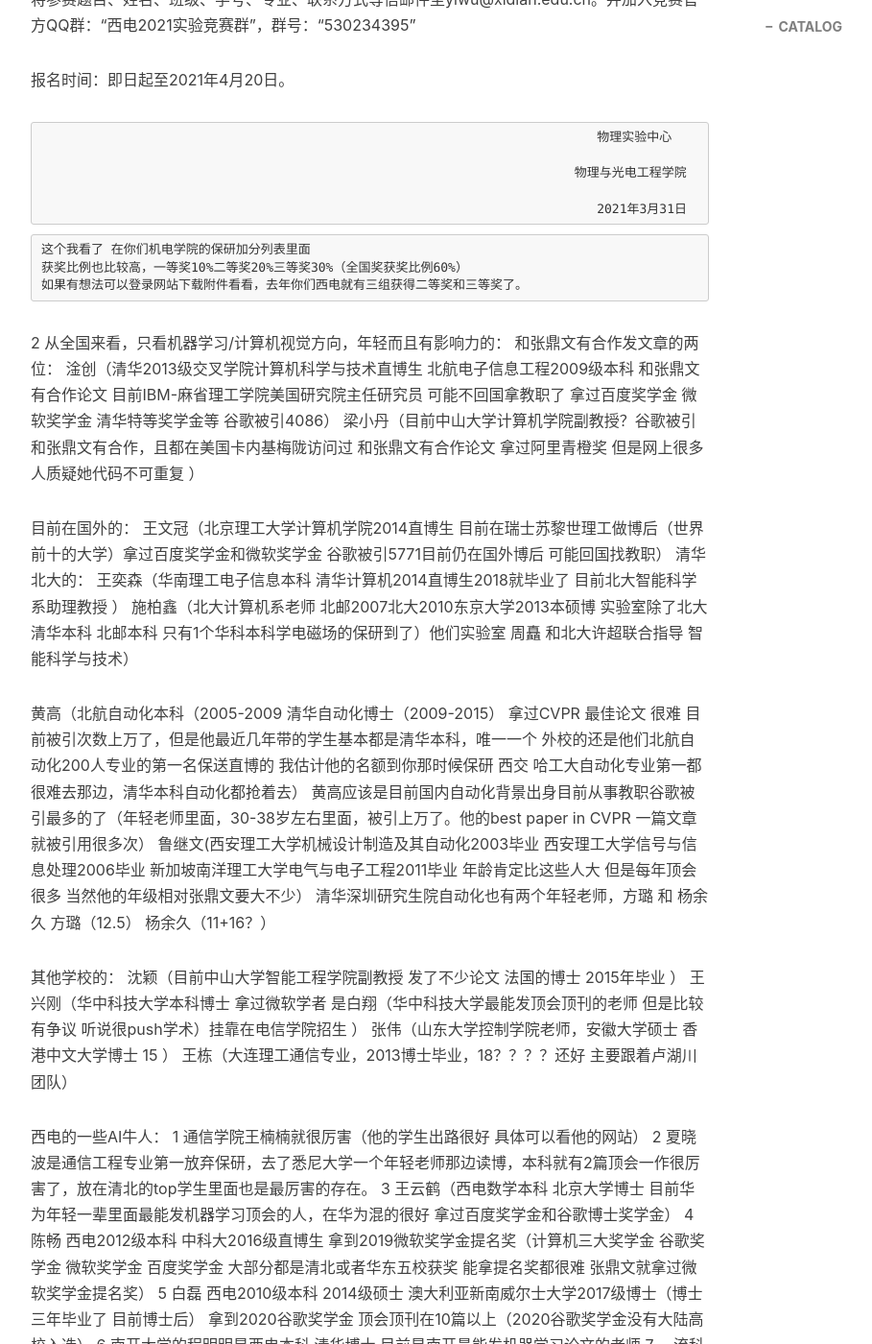
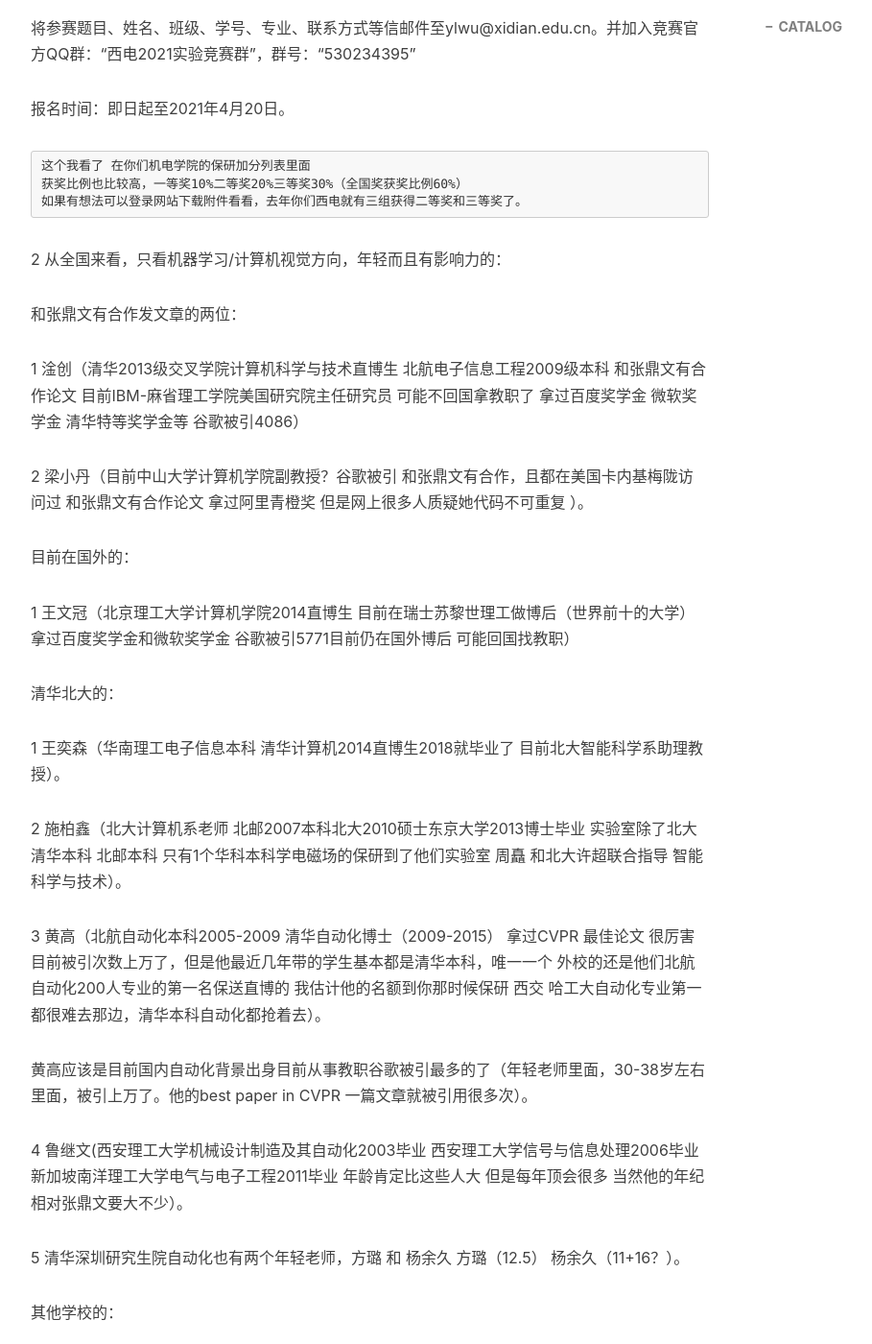
Before and after one commit to pengjiao123/pengjiao123.github.io, a Jekyll site: the page built from _posts/2021-03-31-物理学术竞赛和一些注意.md, in a window 1280 px wide and 1400 px high, scrolled down 1063 px. Shown: the whole window at 96% size, without its empty margins (233-1142 px from the left). Built offline with Jekyll 4.4.1, drawn with Linux system fonts in a browser that asks for light colours; nearby versions of some CDN libraries; comment, search, counter and statistics services are not loaded; some of the changed text lies outside the part shown.

Commit message:
Update 2021-03-31-物理学术竞赛和一些注意.md

```diff
--- a/_posts/2021-03-31-物理学术竞赛和一些注意.md
+++ b/_posts/2021-03-31-物理学术竞赛和一些注意.md
@@ -10,7 +10,8 @@
     - Xcode
     - iOS
 ---
-1 https://jwc.xidian.edu.cn/info/1012/9852.htm
+1 https://jwc.xidian.edu.cn/info/1012/9852.htm  。
+
 关于进行2021年全国大学生物理实验竞赛（创新）校内报名的通知
 各学院、书院：
 
@@ -26,12 +27,6 @@
 
 报名时间：即日起至2021年4月20日。
 
-                                                                              物理实验中心
-
-                                                                           物理与光电工程学院
-
-                                                                              2021年3月31日
-
 ~~~~~~~~~~~~~~~~~~~~~~~~~~~~~~~~~~~~~~~~~~~~~~~~~~~~~~~~~~~~~~~~~~~~~~~~
 这个我看了 在你们机电学院的保研加分列表里面
 获奖比例也比较高，一等奖10%二等奖20%三等奖30%（全国奖获奖比例60%）
@@ -39,40 +34,63 @@
 ~~~~~~~~~~~~~~~~~~~~~~~~~~~~~~~~~~~~~~~~~~~~~~~~~~~~~~~~~~~~~~~~~~~~~~~~~
 
 2 从全国来看，只看机器学习/计算机视觉方向，年轻而且有影响力的：
+
 和张鼎文有合作发文章的两位：
-淦创（清华2013级交叉学院计算机科学与技术直博生 北航电子信息工程2009级本科 和张鼎文有合作论文 目前IBM-麻省理工学院美国研究院主任研究员 可能不回国拿教职了 拿过百度奖学金 微软奖学金 清华特等奖学金等 谷歌被引4086）
-梁小丹（目前中山大学计算机学院副教授？谷歌被引 和张鼎文有合作，且都在美国卡内基梅陇访问过 和张鼎文有合作论文
-拿过阿里青橙奖 但是网上很多人质疑她代码不可重复  ）
+
+1 淦创（清华2013级交叉学院计算机科学与技术直博生 北航电子信息工程2009级本科 和张鼎文有合作论文 目前IBM-麻省理工学院美国研究院主任研究员 可能不回国拿教职了 拿过百度奖学金 微软奖学金 清华特等奖学金等 谷歌被引4086）
+
+2 梁小丹（目前中山大学计算机学院副教授？谷歌被引 和张鼎文有合作，且都在美国卡内基梅陇访问过 和张鼎文有合作论文 拿过阿里青橙奖 但是网上很多人质疑她代码不可重复  ）。
+
 
 目前在国外的：
-王文冠（北京理工大学计算机学院2014直博生 目前在瑞士苏黎世理工做博后（世界前十的大学）拿过百度奖学金和微软奖学金 谷歌被引5771目前仍在国外博后 可能回国找教职）
+
+1 王文冠（北京理工大学计算机学院2014直博生 目前在瑞士苏黎世理工做博后（世界前十的大学）拿过百度奖学金和微软奖学金 谷歌被引5771目前仍在国外博后 可能回国找教职）
+
 清华北大的：
-王奕森（华南理工电子信息本科 清华计算机2014直博生2018就毕业了  目前北大智能科学系助理教授 ）
-施柏鑫（北大计算机系老师 北邮2007北大2010东京大学2013本硕博 实验室除了北大清华本科 北邮本科 只有1个华科本科学电磁场的保研到了）他们实验室 周矗 和北大许超联合指导 智能科学与技术）
 
-黄高（北航自动化本科（2005-2009 清华自动化博士（2009-2015） 拿过CVPR 最佳论文 很难 目前被引次数上万了，但是他最近几年带的学生基本都是清华本科，唯一一个
-外校的还是他们北航自动化200人专业的第一名保送直博的  我估计他的名额到你那时候保研 西交 哈工大自动化专业第一都很难去那边，清华本科自动化都抢着去）
-黄高应该是目前国内自动化背景出身目前从事教职谷歌被引最多的了（年轻老师里面，30-38岁左右里面，被引上万了。他的best paper in CVPR 一篇文章就被引用很多次）
-鲁继文(西安理工大学机械设计制造及其自动化2003毕业 西安理工大学信号与信息处理2006毕业 新加坡南洋理工大学电气与电子工程2011毕业
-年龄肯定比这些人大 但是每年顶会很多 当然他的年级相对张鼎文要大不少）
-清华深圳研究生院自动化也有两个年轻老师，方璐 和 杨余久 方璐（12.5）  杨余久（11+16？）
+1 王奕森（华南理工电子信息本科 清华计算机2014直博生2018就毕业了 目前北大智能科学系助理教授）。
+
+2 施柏鑫（北大计算机系老师 北邮2007本科北大2010硕士东京大学2013博士毕业 实验室除了北大清华本科 北邮本科 只有1个华科本科学电磁场的保研到了他们实验室 周矗 和北大许超联合指导 智能科学与技术）。
+
+3 黄高（北航自动化本科2005-2009 清华自动化博士（2009-2015） 拿过CVPR 最佳论文 很厉害 目前被引次数上万了，但是他最近几年带的学生基本都是清华本科，唯一一个
+外校的还是他们北航自动化200人专业的第一名保送直博的  我估计他的名额到你那时候保研 西交 哈工大自动化专业第一都很难去那边，清华本科自动化都抢着去）。
+
+黄高应该是目前国内自动化背景出身目前从事教职谷歌被引最多的了（年轻老师里面，30-38岁左右里面，被引上万了。他的best paper in CVPR 一篇文章就被引用很多次）。
+
+4 鲁继文(西安理工大学机械设计制造及其自动化2003毕业 西安理工大学信号与信息处理2006毕业 新加坡南洋理工大学电气与电子工程2011毕业 年龄肯定比这些人大
+但是每年顶会很多 当然他的年纪相对张鼎文要大不少）。
+
+5 清华深圳研究生院自动化也有两个年轻老师，方璐 和 杨余久 方璐（12.5）  杨余久（11+16？）。
 
 其他学校的：
-沈颖（目前中山大学智能工程学院副教授 发了不少论文 法国的博士 2015年毕业 ）
-王兴刚（华中科技大学本科博士 拿过微软学者 是白翔（华中科技大学最能发顶会顶刊的老师 但是比较有争议 听说很push学术）挂靠在电信学院招生 ）
-张伟（山东大学控制学院老师，安徽大学硕士 香港中文大学博士 15 ）
-王栋（大连理工通信专业，2013博士毕业，18？？？？还好 主要跟着卢湖川团队）
+
+1 沈颖（目前中山大学智能工程学院副教授 发了不少论文 法国的博士 2015年毕业 ）。
+
+2 王兴刚（华中科技大学本科博士 拿过微软学者 是白翔（华中科技大学最能发顶会顶刊的老师 但是比较有争议 听说很push学术）挂靠在电信学院招生 ）。
+
+3 张伟（山东大学控制学院老师，安徽大学硕士 香港中文大学博士 15 ）。
+
+4 王栋（大连理工通信专业，2013博士毕业，18？？？？还好 主要跟着卢湖川团队）。
 
 
 西电的一些AI牛人：
-1 通信学院王楠楠就很厉害（他的学生出路很好 具体可以看他的网站）
+1 通信学院王楠楠就很厉害（他的学生出路很好 具体可以看他的网站）。
+
 2 夏晓波是通信工程专业第一放弃保研，去了悉尼大学一个年轻老师那边读博，本科就有2篇顶会一作很厉害了，放在清北的top学生里面也是最厉害的存在。
-3 王云鹤（西电数学本科 北京大学博士 目前华为年轻一辈里面最能发机器学习顶会的人，在华为混的很好 拿过百度奖学金和谷歌博士奖学金）
-4 陈畅 西电2012级本科 中科大2016级直博生 拿到2019微软奖学金提名奖（计算机三大奖学金 谷歌奖学金 微软奖学金 百度奖学金 大部分都是清北或者华东五校获奖 能拿提名奖都很难 张鼎文就拿过微软奖学金提名奖）
-5 白磊 西电2010级本科 2014级硕士 澳大利亚新南威尔士大学2017级博士（博士三年毕业了 目前博士后） 拿到2020谷歌奖学金 顶会顶刊在10篇以上（2020谷歌奖学金没有大陆高校入选）
-6 南开大学的程明明是西电本科 清华博士 目前是南开最能发机器学习论文的老师
-7 一流科技创始人袁进辉是西电本科 清华博士（导师是院士），做机器学习框架（目前据说世界最快的）
-8 西电2009级本科，2014级清华自动化硕士张宇伦（可能第一年考研没考上，耽误了一年，目前美国读博），硕士表现突出发了一些论文，拿了清华自动化系优秀毕业生，北京市优秀毕业生，清华优秀硕士论文（这几个奖在清华都不容易拿）
+
+3 王云鹤（西电数学本科 北京大学博士 目前华为年轻一辈里面最能发机器学习顶会的人，在华为混的很好 拿过百度奖学金和谷歌博士奖学金）。
+
+4 陈畅 西电2012级本科 中科大2016级直博生 拿到2019微软奖学金提名奖（计算机三大奖学金 谷歌奖学金 微软奖学金 百度奖学金 大部分都是清北或者华东五校获奖 能拿提名奖都很难 张鼎文就拿过微软奖学金提名奖）。
+
+5 白磊 西电2010级本科 2014级硕士 澳大利亚新南威尔士大学2017级博士（博士三年毕业了 目前博士后） 拿到2020谷歌奖学金 顶会顶刊在10篇以上（2020谷歌奖学金没有大陆高校入选）。
+
+6 南开大学的程明明是西电本科 清华博士 目前是南开最能发机器学习论文的老师。
+
+7 一流科技创始人袁进辉是西电本科 清华博士（导师是院士），做机器学习框架（目前据说世界最快的）。
+
+8 西电2009级本科，2014级清华自动化硕士张宇伦（可能第一年考研没考上，耽误了一年，目前美国读博），硕士表现突出发了一些论文，拿了清华自动化系优秀毕业生，北京市优秀毕业生，清华优秀硕士论文（这几个奖在清华都不容易拿）。
+
 然后去美国东北大学去一个年轻的华人教授那边读博，搞机器学习和计算机视觉，目前居然已经发了十六篇顶会顶刊，说实话清华自动化即便清华计算机同级的博士都远远没他发的多。这个量说实话国内即便各个著名大学的很多教授副教授发的速度也没他快没他多。
+
 http://yulunzhang.com/
 他的网站在上面
```
